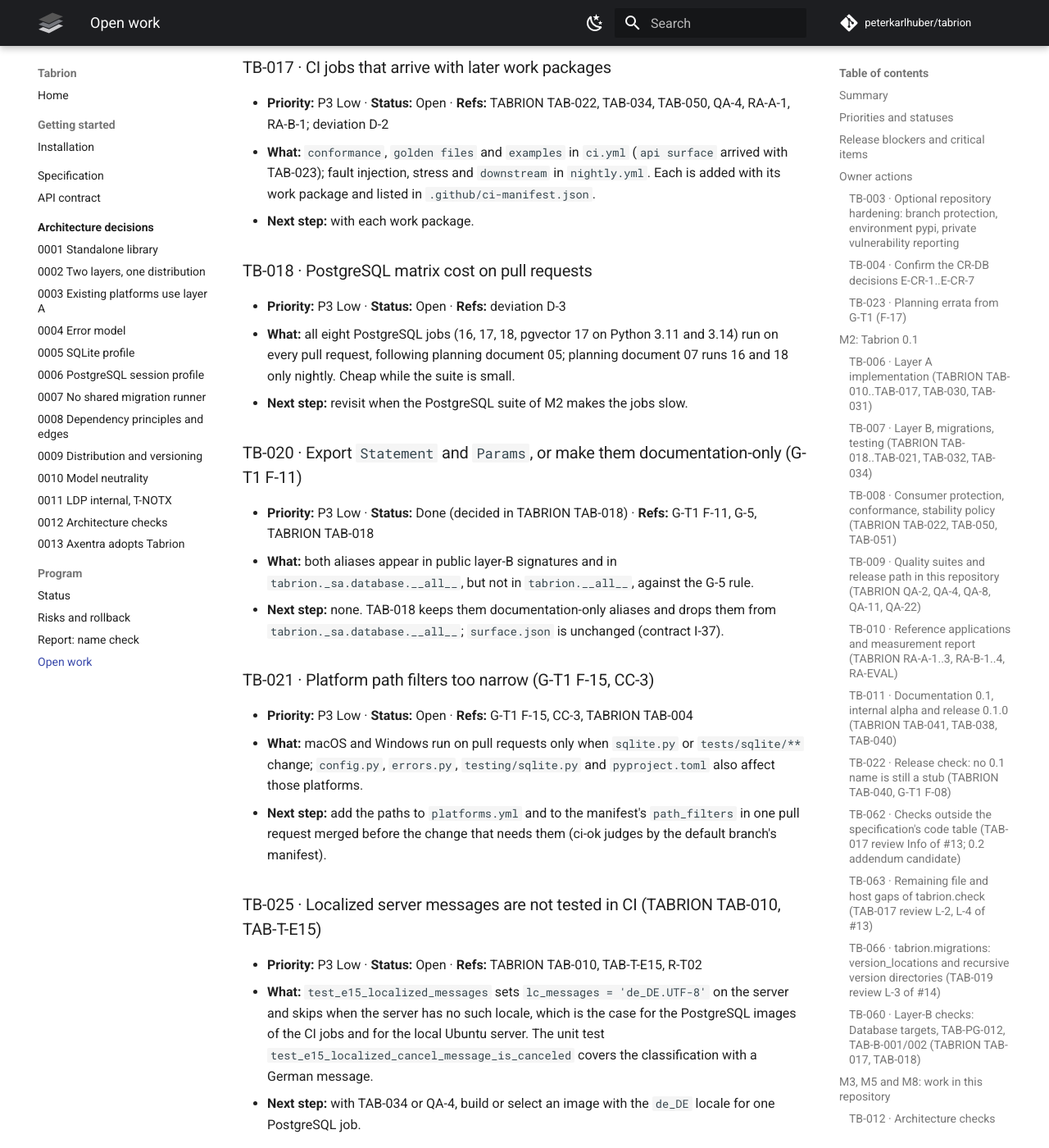
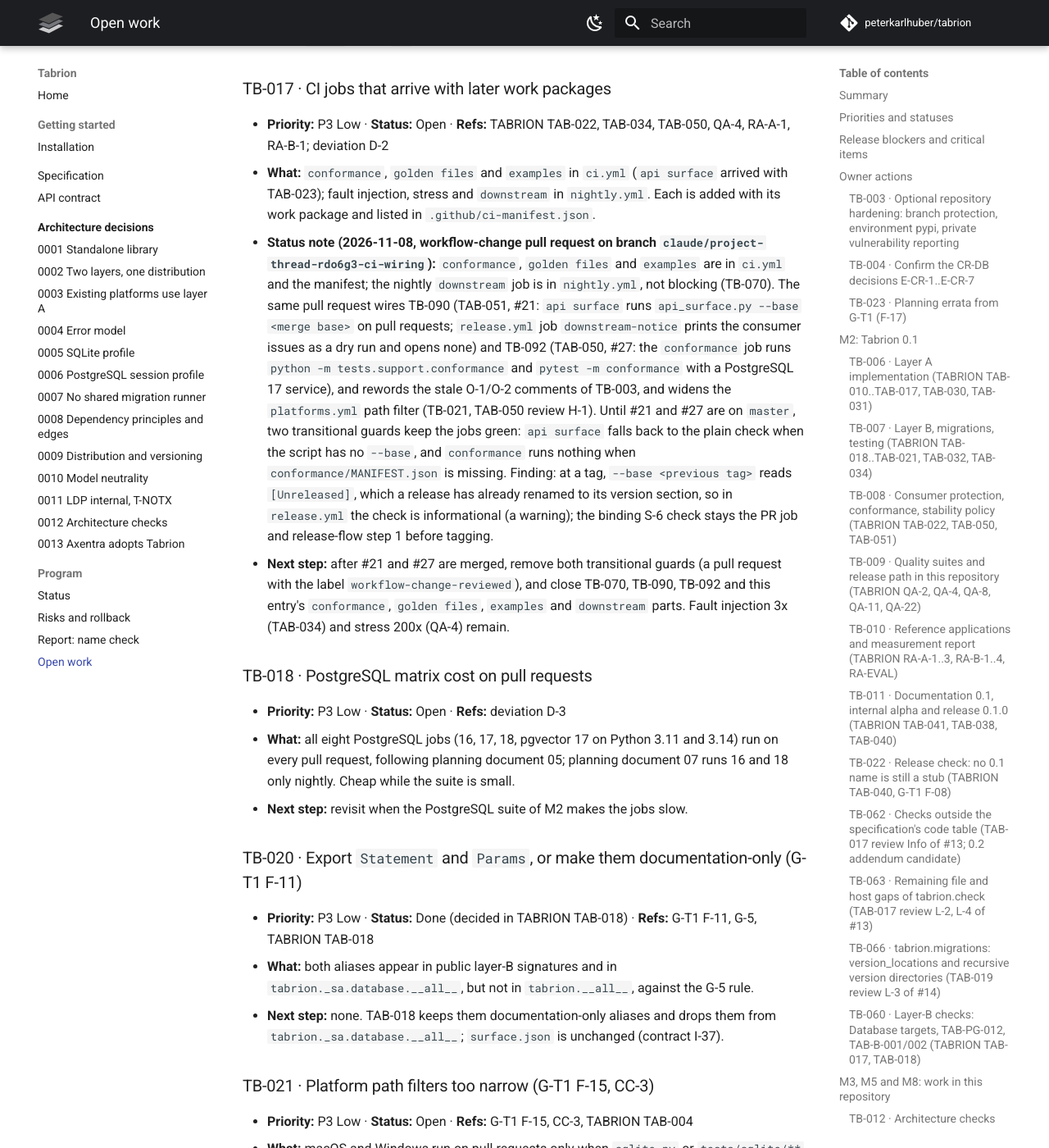
Before and after one commit to peterkarlhuber/tabrion, an MkDocs documentation site: the page built from docs/TODO.md, in a window 1280 px wide and 1400 px high, scrolled down 10354 px. Shown: the whole window at 82% size. Built offline with MkDocs 1.6.1 and Material for MkDocs 9.7.7, drawn with Linux system fonts in a browser that asks for light colours; comment, search, counter and statistics services are not loaded; some of the changed text lies outside the part shown.

Commit message:
CI wiring: conformance, golden files, examples, api surface --base, nightly downstream
Workflow change (needs the label workflow-change-reviewed, ADR 0012):
- ci.yml: jobs `conformance` (TB-092, D-92), `golden files` (TB-070), `examples` (TB-010);
  `api surface` runs api_surface.py --base <merge base> on pull requests (TB-090, D-90).
  Transitional guards keep both green until #21 and #27 are on master.
- ci-manifest.json: the three new mandatory checks; platforms path filter widened
  (TB-021, TAB-050 review H-1).
- nightly.yml: non-blocking `downstream` job (S-7, TB-070).
- release.yml: job `downstream-notice`, a dry run that prints the consumer issues and
  opens none; header and ci-ok.yml comments reworded for O-1/O-2 (TB-003).

Co-Authored-By: Claude Opus 5.5 <noreply@anthropic.com>
Claude-Session: https://claude.ai/code/session_011tY7TC7Nu5VGro3DJGJcv8

```diff
--- a/docs/TODO.md
+++ b/docs/TODO.md
@@ -80,8 +80,8 @@ required (owner decision of 2026-11-08 11:26Z).
   `assets/branding/social-preview.png` as the repository's social preview (O-9).
 - **Next step:** none required. When the owner sets one, record it in STATUS.md. Stale comments: the header of
   `.github/workflows/release.yml` still calls the environment `pypi` owner action O-2 as if it were required, and
-  `.github/workflows/ci-ok.yml` says branch protection requires `ci-ok` (O-1); reword both in a later pull request
-  with the label `workflow-change-reviewed` (ADR 0012).
+  `.github/workflows/ci-ok.yml` says branch protection requires `ci-ok` (O-1); both are reworded in the
+  workflow-change pull request of TB-017 (label `workflow-change-reviewed`, ADR 0012).
 
 ### TB-004 · Confirm the CR-DB decisions E-CR-1..E-CR-7
 
@@ -172,8 +172,9 @@ required (owner decision of 2026-11-08 11:26Z).
   `examples/measurements` (local capture, layer A). Its tests live in `tests/examples/` and run inside the normal
   suite: `tests/examples/conftest.py` puts each application on `sys.path`, and `mypy_path` in `pyproject.toml` names
   it for `mypy --strict src tests scripts`.
-- **Open:** a dedicated CI job `examples`, one per application, also against PostgreSQL for RA-B-2 and RA-A-*. It is
-  a workflow change that lane B does not make (`.github/**`); until then the existing jobs run the example tests.
+- **Open:** a dedicated CI job `examples`, one per application, also against PostgreSQL for RA-B-2 and RA-A-*. One
+  job `examples` (all of `tests/examples`, with a PostgreSQL 17 service) is in the workflow-change pull request of
+  TB-017; a split per application can follow when the suites grow.
 - **Next step:** RA-B-2 (transfer through layer B) after RA-B-1; RA-A-1 after TAB-019.
 
 ### TB-011 · Documentation 0.1, internal alpha and release 0.1.0 (TABRION TAB-041, TAB-038, TAB-040)
@@ -323,7 +324,20 @@ required (owner decision of 2026-11-08 11:26Z).
   deviation D-2
 - **What:** `conformance`, `golden files` and `examples` in `ci.yml` (`api surface` arrived with TAB-023); fault injection, stress and
   `downstream` in `nightly.yml`. Each is added with its work package and listed in `.github/ci-manifest.json`.
-- **Next step:** with each work package.
+- **Status note (2026-11-08, workflow-change pull request on branch `claude/project-thread-rdo6g3-ci-wiring`):**
+  `conformance`, `golden files` and `examples` are in `ci.yml` and the manifest; the nightly `downstream` job is in
+  `nightly.yml`, not blocking (TB-070). The same pull request wires TB-090 (TAB-051, #21: `api surface` runs
+  `api_surface.py --base <merge base>` on pull requests; `release.yml` job `downstream-notice` prints the consumer
+  issues as a dry run and opens none) and TB-092 (TAB-050, #27: the `conformance` job runs
+  `python -m tests.support.conformance` and `pytest -m conformance` with a PostgreSQL 17 service), and rewords the
+  stale O-1/O-2 comments of TB-003, and widens the `platforms.yml` path filter (TB-021, TAB-050 review H-1). Until #21 and #27 are on `master`, two transitional guards keep the jobs green:
+  `api surface` falls back to the plain check when the script has no `--base`, and `conformance` runs nothing when
+  `conformance/MANIFEST.json` is missing. Finding: at a tag, `--base <previous tag>` reads `[Unreleased]`, which a
+  release has already renamed to its version section, so in `release.yml` the check is informational (a warning);
+  the binding S-6 check stays the PR job and release-flow step 1 before tagging.
+- **Next step:** after #21 and #27 are merged, remove both transitional guards (a pull request with the label
+  `workflow-change-reviewed`), and close TB-070, TB-090, TB-092 and this entry's `conformance`, `golden files`,
+  `examples` and `downstream` parts. Fault injection 3x (TAB-034) and stress 200x (QA-4) remain.
 
 ### TB-018 · PostgreSQL matrix cost on pull requests
 
@@ -345,8 +359,10 @@ required (owner decision of 2026-11-08 11:26Z).
 - **Priority:** P3 Low · **Status:** Open · **Refs:** G-T1 F-15, CC-3, TABRION TAB-004
 - **What:** macOS and Windows run on pull requests only when `sqlite.py` or `tests/sqlite/**` change; `config.py`,
   `errors.py`, `testing/sqlite.py` and `pyproject.toml` also affect those platforms.
-- **Next step:** add the paths to `platforms.yml` and to the manifest's `path_filters` in one pull request merged
-  before the change that needs them (ci-ok judges by the default branch's manifest).
+- **Next step:** the workflow-change pull request of TB-017 adds `config.py`, `errors.py`, `testing/sqlite.py`,
+  `pyproject.toml`, and for the LDP vectors (TAB-050 review H-1) `conformance/**` and `tests/conformance/**`, to
+  `platforms.yml` and the manifest's `path_filters` (ci-ok judges by the default branch's manifest, so it takes effect
+  once merged); close this entry then.
 
 ### TB-025 · Localized server messages are not tested in CI (TABRION TAB-010, TAB-T-E15)
 
@@ -703,8 +719,9 @@ required (owner decision of 2026-11-08 11:26Z).
   TAB-040). Lane C does not change `.github/`. The script installs each consumer with `uv pip install --override`,
   so HEAD replaces the consumer's Tabrion requirement (a Git commit pin; Tabrion is not published to an index),
   and checks that it did (review M-1 of #19, fixed). The job needs network access for the clones and installs.
-- **Next step:** whoever may change `.github/` adds both jobs (with the label `workflow-change-reviewed`) and lists
-  them in `.github/ci-manifest.json`; the release gate reads the last nightly result.
+- **Next step:** both jobs are in the workflow-change pull request of TB-017 (`golden files` in `ci.yml` and the
+  manifest; `downstream (not blocking)` in `nightly.yml`, `continue-on-error`, not in the needs of `report`); close
+  this entry when it is merged. Release-flow step 2 reads the nightly summary by hand.
 
 ### TB-071 · Record `pgvector_status` on a server with pgvector (TABRION TAB-022)
 
```
Also changed, not shown: CHANGELOG.md (+7 -0 lines), docs/program/STATUS.md (+1 -1 lines), 6 other files.
